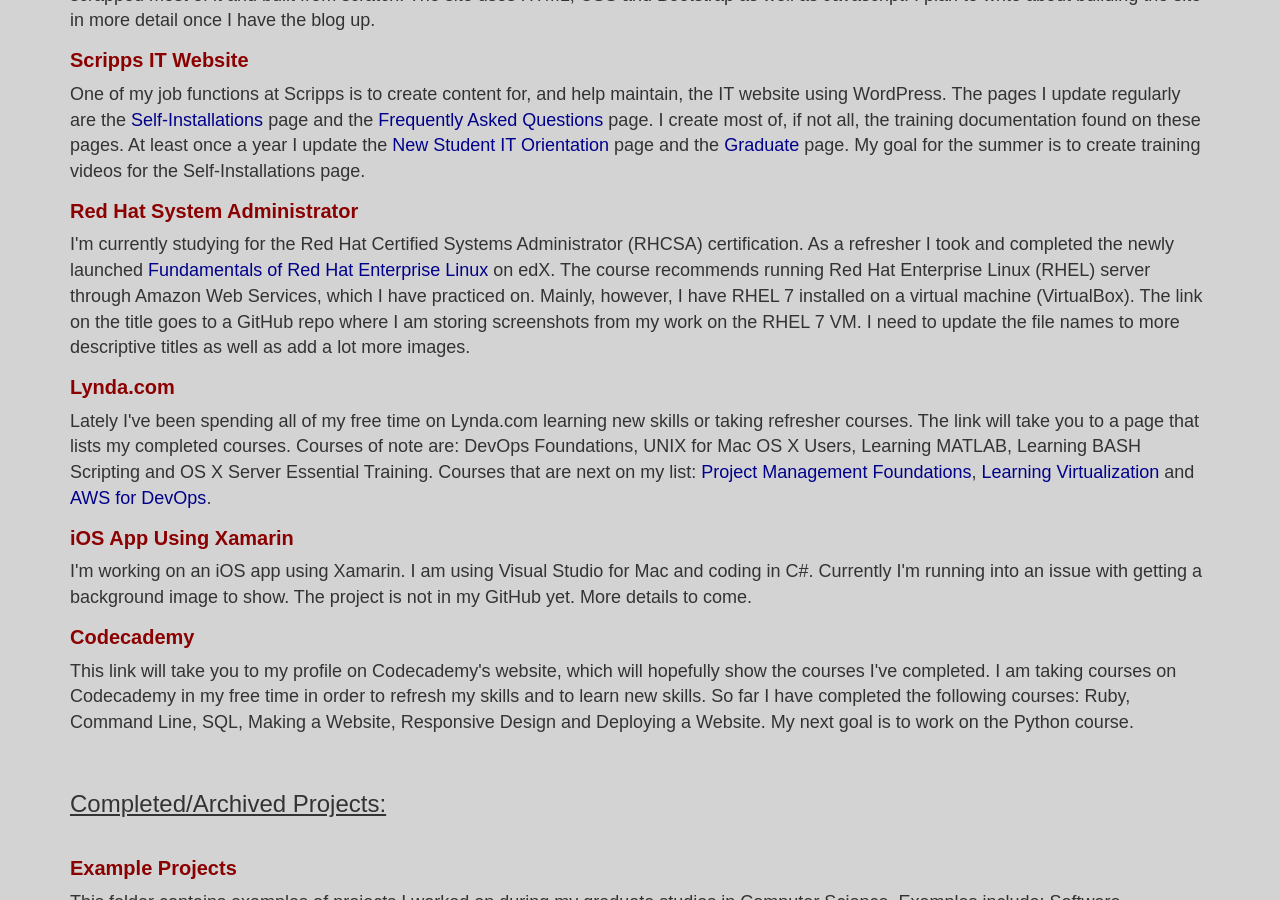
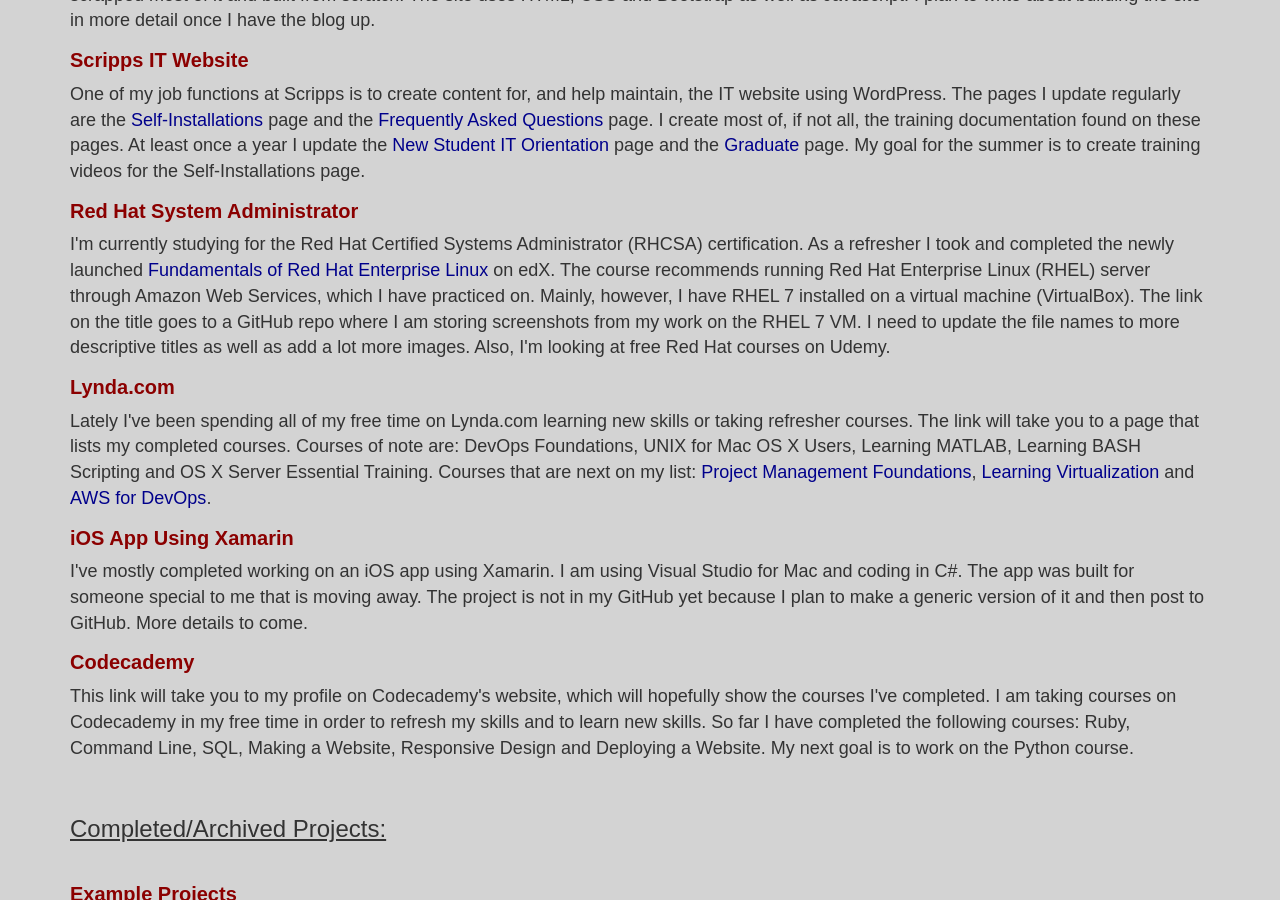
Before and after one commit to ztamayo/ztamayo.github.io, a Jekyll site: the page projects.html, which Jekyll copies as it is, in a window 1280 px wide and 900 px high, scrolled down 393 px. Built offline with Jekyll 4.4.1, drawn with Linux system fonts in a browser that asks for light colours; nearby versions of some CDN libraries.

Commit message:
Update projects.html
Edit projects

```diff
--- a/projects.html
+++ b/projects.html
@@ -93,7 +93,7 @@
         of Red Hat Enterprise Linux</a> on edX. The course recommends running Red Hat Enterprise Linux (RHEL) server through
         Amazon Web Services, which I have practiced on.  Mainly, however, I have RHEL 7 installed on a virtual machine (VirtualBox).
         The link on the title goes to a GitHub repo where I am storing screenshots from my work on the RHEL 7 VM.  I need to update
-        the file names to more descriptive titles as well as add a lot more images.</p>
+        the file names to more descriptive titles as well as add a lot more images. Also, I'm looking at free Red Hat courses on Udemy.</p>
 
         <h4><a id="git-links" href="https://www.lynda.com/AllCertificates/User/7350295" target="_blank"><b>Lynda.com</b></a></h4>
         <p id="projects">Lately I've been spending all of my free time on Lynda.com learning new skills or taking refresher courses.
@@ -104,8 +104,9 @@
         target="_blank">Learning Virtualization</a> and <a id="inline-link" href="https://tinyurl.com/y8975t23" target="_blank">AWS for DevOps</a>.</p>
 
         <h4><a id="git-links" href="https://www.xamarin.com/" target="_blank"><b>iOS App Using Xamarin</b></a></h4>
-        <p id="projects">I'm working on an iOS app using Xamarin. I am using Visual Studio for Mac and coding in C#. Currently I'm
-        running into an issue with getting a background image to show. The project is not in my GitHub yet. More details to come.</p>
+        <p id="projects">I've mostly completed working on an iOS app using Xamarin. I am using Visual Studio for Mac and coding in C#. The app was built
+        for someone special to me that is moving away. The project is not in my GitHub yet because I plan to make a generic version of it and then
+        post to GitHub. More details to come.</p>
 
         <h4><a id="git-links" href="https://www.codecademy.com/ztamayo" target="_blank"><b>Codecademy</b></a></h4>
         <p id="projects">This link will take you to my profile on Codecademy's website, which will hopefully show the
```
